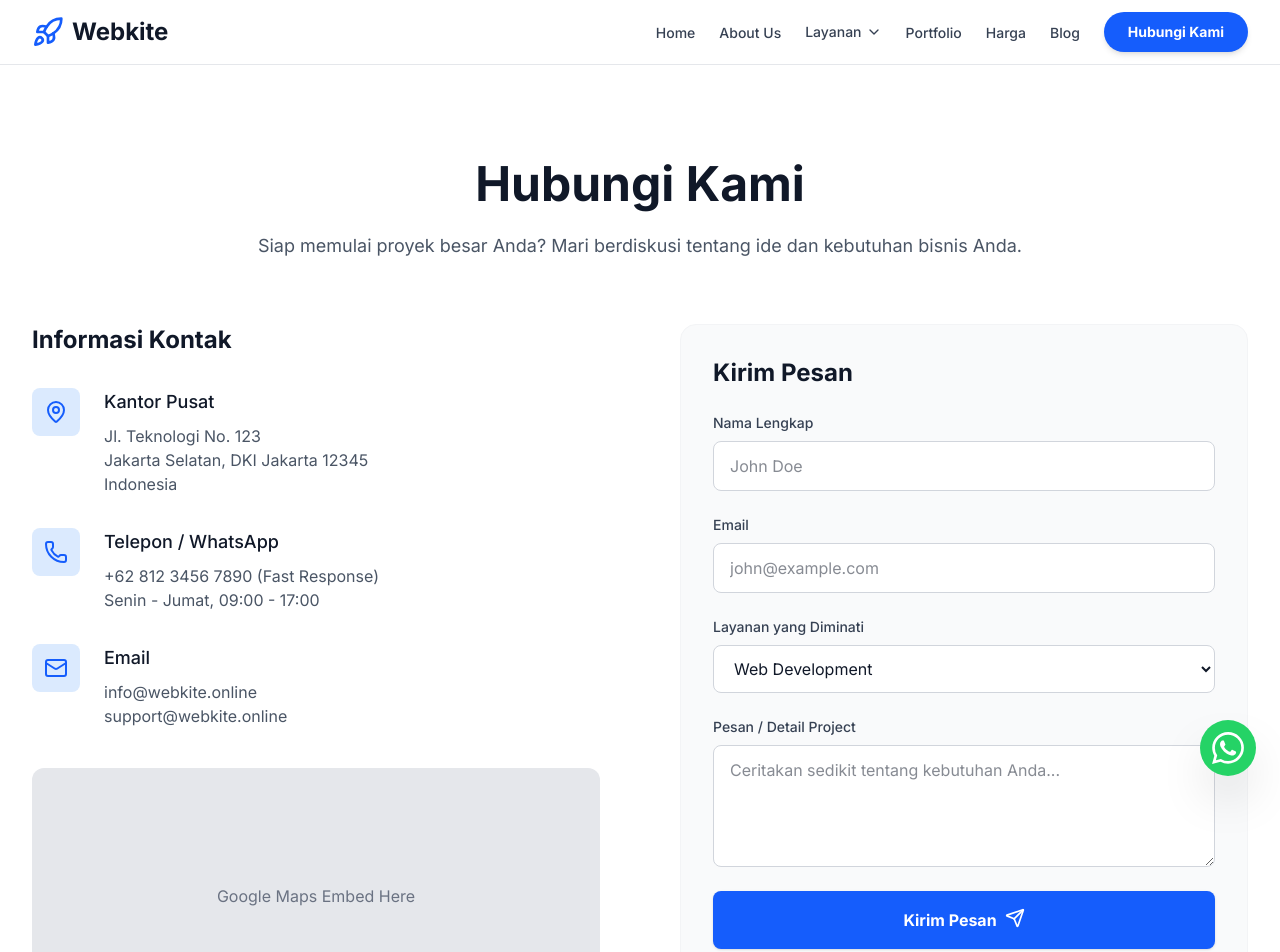
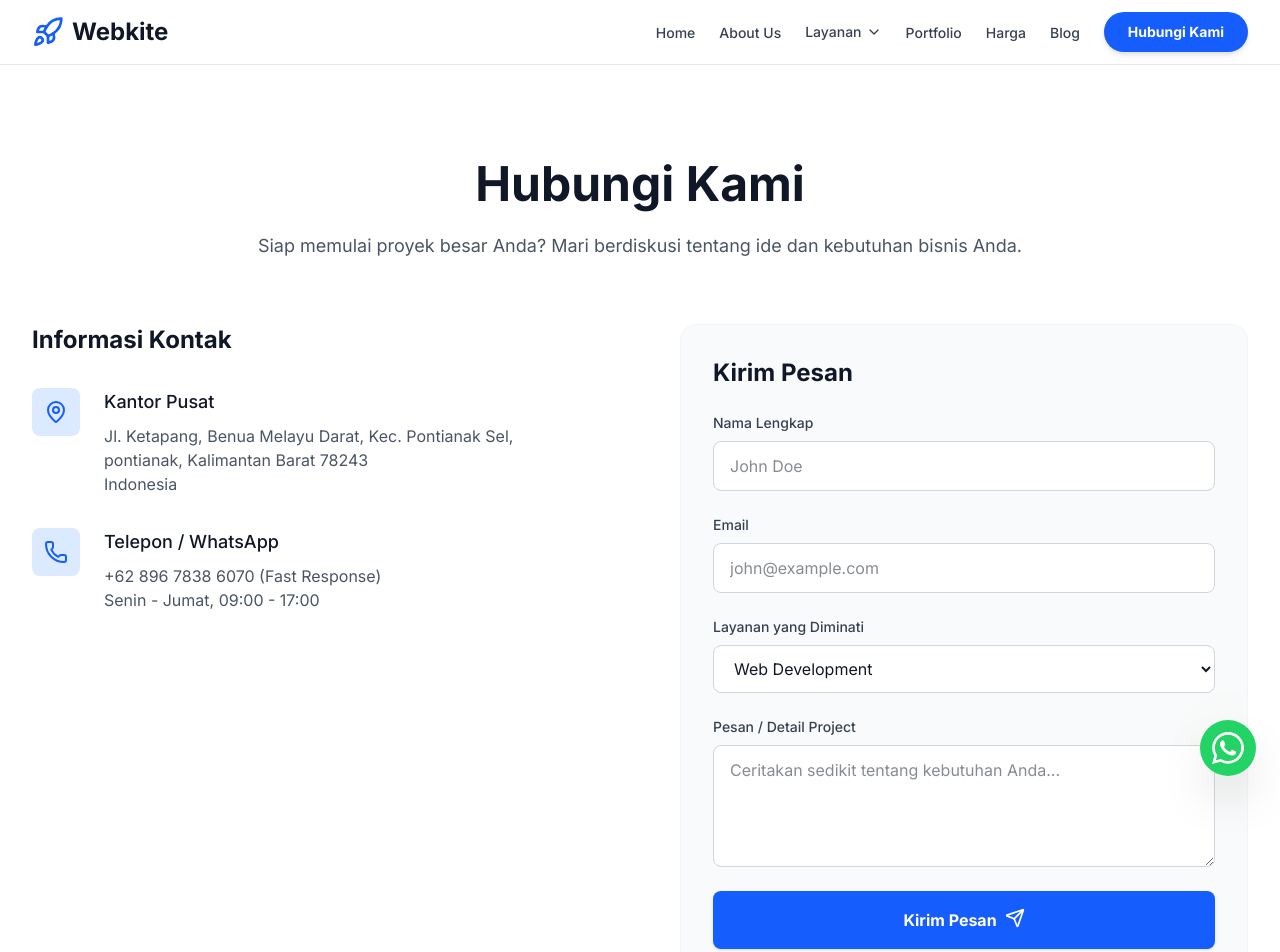
Before and after one commit to Windi-Fikriyansyah/devweb, a Next.js app: page /contact in a window 1280 px wide. Shown: the top 952 px of the page. Built offline with nearby package versions, Linux system fonts and the light colour scheme.

Commit message:
baruusad1

```diff
--- a/src/app/contact/page.tsx
+++ b/src/app/contact/page.tsx
@@ -42,9 +42,9 @@ export default function ContactPage() {
                     Kantor Pusat
                   </h3>
                   <p className="mt-2 text-gray-600 dark:text-gray-400">
-                    Jl. Teknologi No. 123
+                    Jl. Ketapang, Benua Melayu Darat, Kec. Pontianak Sel,
                     <br />
-                    Jakarta Selatan, DKI Jakarta 12345
+                    pontianak, Kalimantan Barat 78243
                     <br />
                     Indonesia
                   </p>
@@ -62,14 +62,14 @@ export default function ContactPage() {
                     Telepon / WhatsApp
                   </h3>
                   <p className="mt-2 text-gray-600 dark:text-gray-400">
-                    +62 812 3456 7890 (Fast Response)
+                    +62 896 7838 6070 (Fast Response)
                     <br />
                     Senin - Jumat, 09:00 - 17:00
                   </p>
                 </div>
               </div>
 
-              <div className="flex items-start">
+              {/* <div className="flex items-start">
                 <div className="flex-shrink-0">
                   <div className="flex items-center justify-center h-12 w-12 rounded-lg bg-blue-100 dark:bg-blue-900/30 text-blue-600 dark:text-blue-400">
                     <Mail className="h-6 w-6" />
@@ -85,15 +85,10 @@ export default function ContactPage() {
                     support@webkite.online
                   </p>
                 </div>
-              </div>
+              </div> */}
             </div>
 
-            {/* Embed Map (Placeholder) */}
-            <div className="mt-10 h-64 bg-gray-200 dark:bg-gray-800 rounded-xl overflow-hidden relative">
-              <div className="absolute inset-0 flex items-center justify-center text-gray-500">
-                Google Maps Embed Here
-              </div>
-            </div>
+
           </div>
 
           {/* Contact Form */}
```
